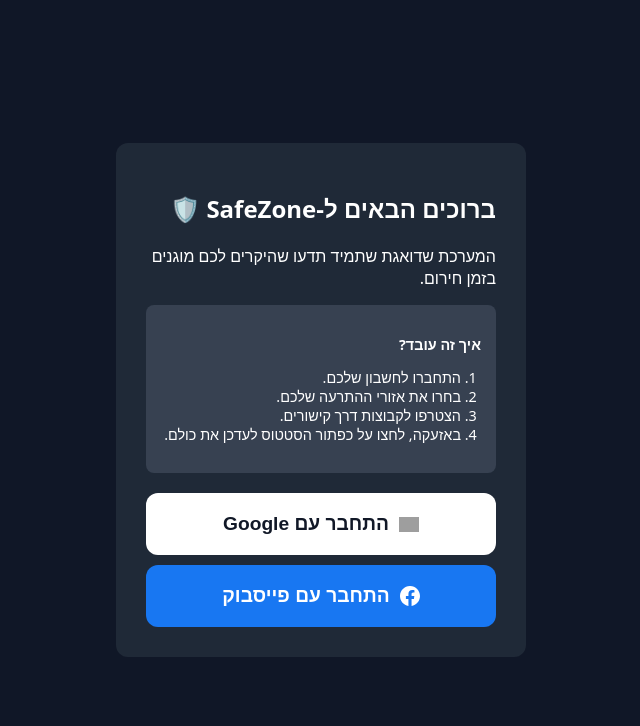
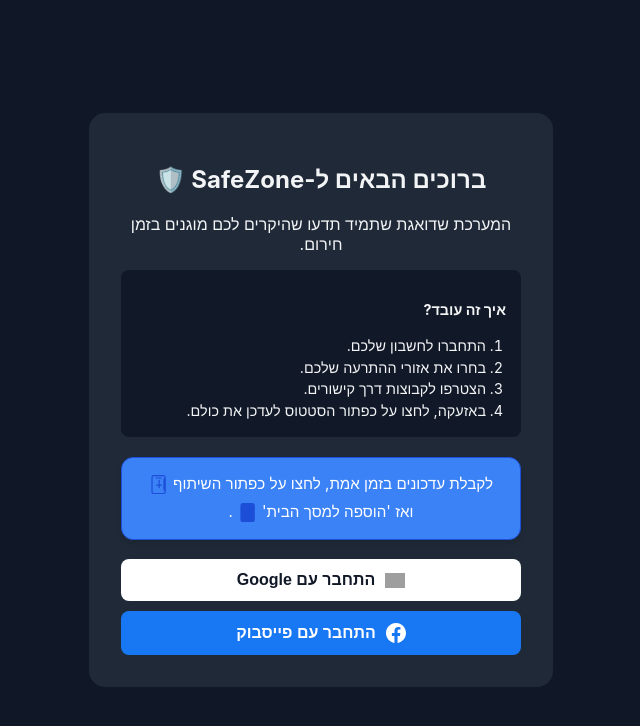
Before and after one commit to omerH565/safe-zone, a plain HTML site: page pwa-employee/index.html in a window 1280 px wide. Shown: the whole page, without its empty margins (319-959 px from the left). Drawn offline with nearby package versions, Linux system fonts and the light colour scheme; no server answers; grey boxes are pictures that could not be loaded.

Commit message:
finetuning

```diff
--- a/pwa-employee/index.html
+++ b/pwa-employee/index.html
@@ -40,7 +40,16 @@
                 </ol>
             </div>
 
-            <div id="auth-section" style="display: flex; flex-direction: column; gap: 10px;">
+            <div class="install-banner">
+                <div class="install-banner-content">
+                    לקבלת עדכונים בזמן אמת, לחצו על כפתור השיתוף
+                    <svg class="mini-icon" xmlns="http://www.w3.org/2000/svg" width="20" height="20" viewBox="0 0 16 16" fill="#1d4ed8"><path d="M12 0H4a2 2 0 0 0-2 2v12a2 2 0 0 0 2 2h8a2 2 0 0 0 2-2V2a2 2 0 0 0-2-2zM4 1h8a1 1 0 0 1 1 1v1h-1v10h1v1a1 1 0 0 1-1 1H4a1 1 0 0 1-1-1V2a1 1 0 0 1 1-1z"></path><path d="M10 2H6a.5.5 0 0 0 0 1h4a.5.5 0 0 0 0-1z"></path><path d="M8 8V4.5a.5.5 0 0 1 1 0V8h1.5a.5.5 0 0 1 0 1H9v1.5a.5.5 0 0 1-1 0V9H6.5a.5.5 0 0 1 0-1H8z"></path></svg>
+                    ואז 'הוספה למסך הבית'
+                    <svg class="mini-icon" xmlns="http://www.w3.org/2000/svg" width="20" height="20" viewBox="0 0 16 16" fill="#1d4ed8"><path d="M8 0h4a2 2 0 0 1 2 2v12a2 2 0 0 1-2 2H4a2 2 0 0 1-2-2V2a2 2 0 0 1 2-2zM4 1h8a1 1 0 0 1 1 1v12a1 1 0 0 1-1 1H4a1 1 0 0 1-1-1V2a1 1 0 0 1 1-1z"></path><path d="M8 12.5a.5.5 0 0 1 1 0V4a.5.5 0 0 1 1 0v8.5a1.5 1.5 0 1 0 0-3h-1.5z"></path></svg>
+                    .
+                </div>
+            </div>
+            <div id="auth-section" style="display: flex; flex-direction: column; gap: 10px; margin-top: 20px;">
                 <button id="btn-google-login" class="btn" style="background-color: #ffffff; color: #111827; display: flex; align-items: center; justify-content: center; gap: 10px; margin: 0;">
                     <img src="https://developers.google.com/identity/images/g-logo.png" alt="Google Logo" style="width: 20px;">
                     התחבר עם Google
--- a/pwa-employee/style.css
+++ b/pwa-employee/style.css
@@ -1,46 +1,182 @@
-body {
-    margin: 0; padding: 0; font-family: system-ui, -apple-system, sans-serif;
-    background-color: #111827; color: white; display: flex;
-    justify-content: center; align-items: center; min-height: 100vh; text-align: center;
-}
-.container { width: 90%; max-width: 400px; padding: 20px 0; }
-.hidden { display: none !important; }
-
-/* עיצוב למסך Onboarding */
-.modal {
-    position: fixed; top: 0; left: 0; width: 100%; height: 100%;
-    background-color: rgba(17, 24, 39, 0.95);
-    display: flex; justify-content: center; align-items: center; z-index: 1000;
-}
-.modal-content {
-    background-color: #1f2937; padding: 30px; border-radius: 12px; width: 85%; max-width: 350px; text-align: right;
-}
-.instructions { background-color: #374151; padding: 15px; border-radius: 8px; margin-bottom: 20px; font-size: 0.9rem; }
-.instructions ol { margin-top: 5px; padding-right: 20px; }
-.input-field {
-    width: 100%; padding: 12px; border-radius: 8px; border: 1px solid #4b5563;
-    background-color: #111827; color: white; font-size: 1rem; box-sizing: border-box;
+:root {
+    --bg-dark: #111827;
+    --bg-card: #1f2937;
+    --text-main: #f3f4f6;
+    --text-muted: #9ca3af;
+    --primary: #ef4444; /* red-500 */
+    --green: #22c55e; /* green-500 */
+    --yellow: #eab308; /* yellow-500 */
+    --blue: #3b82f6; /* blue-500 for install banner */
 }
 
-#alert-banner {
-    background-color: #ef4444; padding: 20px; border-radius: 12px;
-    margin-bottom: 30px; animation: pulse 1.5s infinite;
+body {
+    background-color: var(--bg-dark);
+    color: var(--text-main);
+    font-family: -apple-system, BlinkMacSystemFont, 'Segoe UI', Roboto, Helvetica, Arial, sans-serif;
+    margin: 0;
+    padding: 0;
+    display: flex;
+    justify-content: center;
+    align-items: center;
+    min-height: 100vh;
+    overflow-x: hidden;
+    direction: rtl;
 }
-@keyframes pulse { 0% { transform: scale(1); } 50% { transform: scale(1.02); } 100% { transform: scale(1); } }
+
+.container {
+    background-color: var(--bg-card);
+    padding: 2rem;
+    border-radius: 16px;
+    box-shadow: 0 10px 15px -3px rgba(0, 0, 0, 0.1), 0 4px 6px -2px rgba(0, 0, 0, 0.05);
+    width: 90%;
+    max-width: 400px;
+    position: relative;
+}
+
+.hidden {
+    display: none !important;
+}
+
 .btn {
-    width: 100%; padding: 20px; margin: 10px 0; font-size: 1.2rem;
-    font-weight: bold; border: none; border-radius: 12px; cursor: pointer; transition: transform 0.1s;
+    width: 100%;
+    padding: 12px;
+    margin: 8px 0;
+    border: none;
+    border-radius: 8px;
+    font-size: 1rem;
+    font-weight: 600;
+    cursor: pointer;
+    transition: opacity 0.2s, transform 0.1s;
 }
-.btn:active { transform: scale(0.95); }
-.btn-green { background-color: #22c55e; color: white; }
-.btn-yellow { background-color: #eab308; color: black; }
-.btn-red { background-color: #dc2626; color: white; border: 2px solid white;}
-#status-message { margin-top: 30px; padding: 20px; border-radius: 12px; background-color: #1f2937; }
-.group-card { background-color: #1f2937; border-radius: 8px; padding: 15px; margin-bottom: 15px; }
-.member-item { display: flex; align-items: center; justify-content: space-between; padding: 8px 0; border-bottom: 1px solid #374151; }
-.member-item:last-child { border-bottom: none; }
-.status-dot { width: 12px; height: 12px; border-radius: 50%; display: inline-block; }
-.status-dot.pending { background-color: #4b5563; }
-.status-dot.protected { background-color: #22c55e; }
-.status-dot.on_the_way { background-color: #eab308; }
-.status-dot.needs_help { background-color: #ef4444; }
+
+.btn:active {
+    transform: scale(0.98);
+}
+
+.btn-green { background-color: var(--green); color: white; }
+.btn-yellow { background-color: var(--yellow); color: #111827; }
+.btn-red { background-color: var(--primary); color: white; }
+
+.modal {
+    position: fixed;
+    top: 0; left: 0; right: 0; bottom: 0;
+    background-color: rgba(17, 24, 39, 0.9);
+    display: flex;
+    justify-content: center;
+    align-items: center;
+    z-index: 50;
+}
+
+.modal-content {
+    background-color: var(--bg-card);
+    padding: 2rem;
+    border-radius: 16px;
+    width: 90%;
+    max-width: 400px;
+    text-align: center;
+    max-height: 90vh;
+    overflow-y: auto;
+}
+
+.instructions {
+    background-color: var(--bg-dark);
+    padding: 15px;
+    border-radius: 8px;
+    text-align: right;
+    font-size: 0.9rem;
+    margin-bottom: 20px;
+    line-height: 1.5;
+}
+
+.instructions ol {
+    margin: 10px 0 0 0;
+    padding-right: 20px;
+}
+
+.input-field {
+    width: 100%;
+    padding: 12px;
+    background-color: var(--bg-dark);
+    border: 1px solid #374151;
+    border-radius: 8px;
+    color: white;
+    font-size: 1rem;
+    box-sizing: border-box;
+    margin-bottom: 10px;
+}
+
+.group-card {
+    background-color: var(--bg-dark);
+    border-radius: 8px;
+    padding: 15px;
+    margin-bottom: 15px;
+}
+
+.member-item {
+    display: flex;
+    justify-content: space-between;
+    align-items: center;
+    padding: 8px 0;
+    border-bottom: 1px solid #374151;
+}
+
+.member-item:last-child {
+    border-bottom: none;
+}
+
+.status-dot {
+    height: 12px;
+    width: 12px;
+    border-radius: 50%;
+    display: inline-block;
+}
+
+.status-dot.pending { background-color: #9ca3af; }
+.status-dot.protected { background-color: var(--green); box-shadow: 0 0 8px var(--green); }
+.status-dot.on_the_way { background-color: var(--yellow); box-shadow: 0 0 8px var(--yellow); }
+.status-dot.needs_help { background-color: var(--primary); box-shadow: 0 0 8px var(--primary); animation: pulse 1s infinite; }
+
+@keyframes pulse {
+    0% { opacity: 1; }
+    50% { opacity: 0.5; }
+    100% { opacity: 1; }
+}
+
+/* --- עיצוב באנר הוספה למסך הבית --- */
+.install-banner {
+    background-color: var(--blue);
+    color: white;
+    padding: 15px;
+    border-radius: 12px;
+    margin-top: 20px;
+    font-size: 0.95rem;
+    line-height: 1.5;
+    text-align: right;
+    border: 1px solid #1d4ed8;
+    box-shadow: 0 4px 6px -1px rgba(0, 0, 0, 0.1);
+    animation: wiggle 2.5s infinite; /* אנימציה עדינה למשיכת תשומת לב */
+}
+
+.install-banner-content {
+    display: flex;
+    flex-wrap: wrap;
+    align-items: center;
+    gap: 5px;
+    justify-content: center;
+}
+
+.mini-icon {
+    height: 1.2rem;
+    width: 1.2rem;
+    vertical-align: middle;
+}
+
+/* אנימציית רטט עדינה למשיכת תשומת לב לבאנר */
+@keyframes wiggle {
+    0% { transform: rotate(0); }
+    1% { transform: rotate(1deg); }
+    2% { transform: rotate(-1deg); }
+    3% { transform: rotate(1deg); }
+    4% { transform: rotate(0); }
+    100% { transform: rotate(0); }
+}
```
